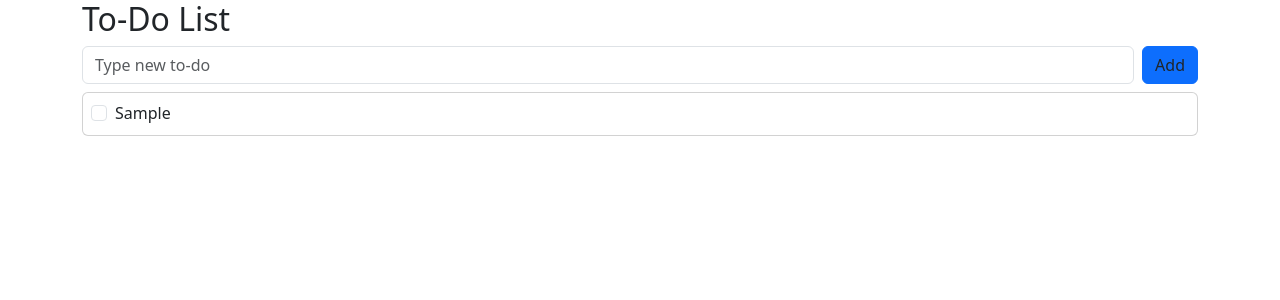
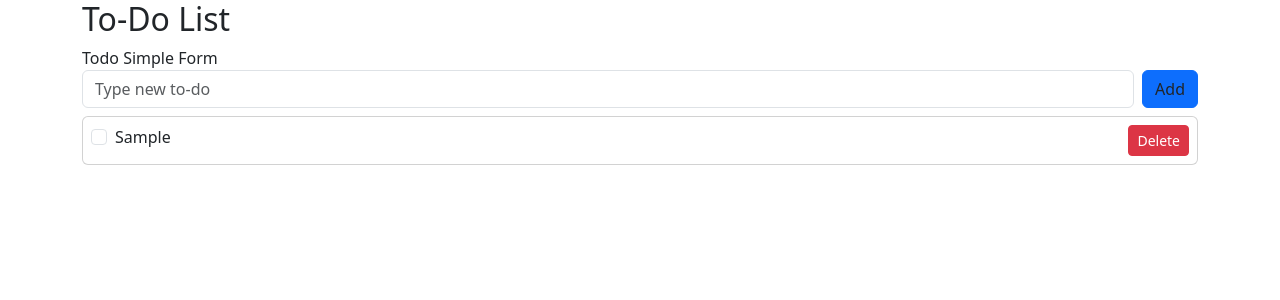
Before and after one commit to Sominhwan/vue3_study, a Vue app in the folder vue3_study/: page / in a window 1280 px wide. Both pictures are taken after typing "Sample" into the empty fields and a click on the button "Add". Shown: the top 300 px of the page. Built offline with nearby package versions, Linux system fonts and the light colour scheme.

Commit message:
20231228 SMH [props, emit] 추가

```diff
--- a/vue3_study/src/App.vue
+++ b/vue3_study/src/App.vue
@@ -152,8 +152,8 @@
   }
 </style> -->
 
-// v-if, v-show, checkbox
-<template>
+// v-if, v-show, checkbox, 배열 아이템 삭제
+<!-- <template>
   <div class="container">
     <h2>To-Do List</h2>
     <form
@@ -178,11 +178,20 @@
     </div>
 
     </form>
-    <div class="card mt-2" v-for="todo in todos" :key="todo.id">
-      <div class="card-body p-2">
-        <div class="form-check">
+    <div v-if="!todos.length">
+      추가된 Todo 가 없습니다
+    </div>
+    <div class="card mt-2" v-for="(todo, index) in todos" :key="todo.id">
+      <div class="card-body p-2 d-flex alingn-items-center">
+        <div class="form-check flex-grow-1">
           <input class="form-check-input" type="checkbox" v-model="todo.completed">
           <label class="form-check-label" :class="{ todo: todo.completed }">{{ todo.subject }}</label>
+        </div>
+        <div>
+          <button class="btn btn-danger btn-sm"
+            @click="deleteTodo(index)">
+            Delete
+          </button>
         </div>
       </div>
     </div>
@@ -225,6 +234,10 @@
       toggle.value = !toggle.value;
     }
 
+    const deleteTodo = (index) => {
+      todos.value.splice(index, 1);
+    };
+
     return {
       todo,
       onSubmit,
@@ -233,7 +246,85 @@
       toggle,
       onToggle,
       hasError,
-      todoStyle
+      todoStyle,
+      deleteTodo
+    };
+  }
+}
+
+</script>
+<style scoped>
+  .todo {
+    color: gray;
+    text-decoration: line-through;
+  }
+</style> -->
+
+// props, emit
+<template>
+  <div class="container">
+    <h2>To-Do List</h2>
+    <TodoSimpleFormVue @add-todo="addTodo"/>
+
+    <div v-if="!todos.length">
+      추가된 Todo 가 없습니다
+    </div>
+    <TodoListVue :todos="todos" @toggle-todo="toggleTodo" @delete-todo="deleteTodo"/>
+  </div>
+</template>
+
+<script>
+import { ref } from 'vue';
+import TodoListVue from './components/TodoList.vue';
+import TodoSimpleFormVue from './components/TodoSimpleForm.vue';
+
+export default {
+  components: {
+    TodoSimpleFormVue,
+    TodoListVue
+  },
+  setup() {
+    const toggle = ref(false);
+    const todos = ref([
+
+    ]);
+    const todoStyle = {
+      textDecoration: 'line-through',
+      color: 'gray'
+    }
+
+    const addTodo = (todo) => {
+      console.log(todo);
+      todos.value.push(todo);
+    };
+
+    const toggleTodo = (index) => {
+      console.log(todos.value[index]);
+      todos.value[index].completed = !todos.value[index].completed;
+      console.log(todos.value[index]);
+    };
+
+    const updateName = (e) => {
+      name.value = e.target.value
+    };
+
+    const onToggle = () => {
+      toggle.value = !toggle.value;
+    }
+
+    const deleteTodo = (index) => {
+      todos.value.splice(index, 1);
+    };
+
+    return {
+      addTodo,
+      toggleTodo,
+      updateName,
+      todos,
+      toggle,
+      onToggle,
+      todoStyle,
+      deleteTodo
     };
   }
 }
--- a/vue3_study/src/components/HelloWorld.vue
+++ /dev/null
@@ -1,75 +0,0 @@
-<template>
-  <v-container class="fill-height">
-    <v-responsive class="align-center text-center fill-height">
-      <v-img height="300" src="@/assets/logo.svg" />
-
-      <div class="text-body-2 font-weight-light mb-n1">Welcome to</div>
-
-      <h1 class="text-h2 font-weight-bold">Vuetify</h1>
-
-      <div class="py-14" />
-
-      <v-row class="d-flex align-center justify-center">
-        <v-col cols="auto">
-          <v-btn
-            href="https://vuetifyjs.com/components/all/"
-            min-width="164"
-            rel="noopener noreferrer"
-            target="_blank"
-            variant="text"
-          >
-            <v-icon
-              icon="mdi-view-dashboard"
-              size="large"
-              start
-            />
-
-            Components
-          </v-btn>
-        </v-col>
-
-        <v-col cols="auto">
-          <v-btn
-            color="primary"
-            href="https://vuetifyjs.com/introduction/why-vuetify/#feature-guides"
-            min-width="228"
-            rel="noopener noreferrer"
-            size="x-large"
-            target="_blank"
-            variant="flat"
-          >
-            <v-icon
-              icon="mdi-speedometer"
-              size="large"
-              start
-            />
-
-            Get Started
-          </v-btn>
-        </v-col>
-
-        <v-col cols="auto">
-          <v-btn
-            href="https://community.vuetifyjs.com/"
-            min-width="164"
-            rel="noopener noreferrer"
-            target="_blank"
-            variant="text"
-          >
-            <v-icon
-              icon="mdi-account-group"
-              size="large"
-              start
-            />
-
-            Community
-          </v-btn>
-        </v-col>
-      </v-row>
-    </v-responsive>
-  </v-container>
-</template>
-
-<script setup>
-  //
-</script>
--- /dev/null
+++ b/vue3_study/src/components/TodoList.vue
@@ -0,0 +1,46 @@
+<template>
+    <div class="card mt-2" v-for="(todo, index) in todos" :key="todo.id">
+      <div class="card-body p-2 d-flex alingn-items-center">
+        <div class="form-check flex-grow-1">
+          <input class="form-check-input" type="checkbox" :value="todo.completed" @change="toggleTodo(index)">
+          <label class="form-check-label" :class="{ todo: todo.completed }">{{ todo.subject }}</label>
+        </div>
+        <div>
+          <button class="btn btn-danger btn-sm"
+            @click="deleteTodo(index)">
+            Delete
+          </button>
+        </div>
+      </div>
+    </div>
+</template>
+
+<script>
+export default {
+  emits: ['toggle-todo', 'delete-todo'],
+  props: {
+      todos: {
+          type: Array,
+          required: true
+      }
+  },
+  setup(props, { emit }) {
+      const toggleTodo = (index) => {
+        emit('toggle-todo', index);
+      };
+
+      const deleteTodo = (index) => {
+        emit('delete-todo', index);
+      };
+
+      return {
+          toggleTodo,
+          deleteTodo
+      }
+  }
+}
+</script>
+
+<style>
+
+</style>
--- /dev/null
+++ b/vue3_study/src/components/TodoSimpleForm.vue
@@ -0,0 +1,62 @@
+<template>
+    Todo Simple Form
+    <form
+      @submit.prevent="onSubmit"
+
+    >
+        <div class="d-flex">
+        <div class="flex-grow-1 mr-2">
+            <input
+                class="form-control"
+                type="text"
+                v-model="todo"
+                placeholder="Type new to-do"
+            >
+            </div>
+            <div>
+            <button class="btn btn-primary" type="submit">Add</button>
+            </div>
+        </div>
+        <div v-show="hasError" style="color: red;">
+          This field cannot be empty
+        </div>
+    </form>
+</template>
+
+<script>
+import { ref } from 'vue';
+export default {
+    // emit 사용시 emit 선언
+    emits: ['add-todo'],
+
+    setup(props, context) {
+        const todo = ref('');
+        const hasError = ref(false);
+
+        const onSubmit = () => {
+            if(todo.value === '') {
+                hasError.value = true;
+            } else {
+                context.emit('add-todo', {
+                    id: Date.now(),
+                    subject: todo.value,
+                    completed: false,
+                });
+
+                hasError.value = false;
+                todo.value = '';
+            }
+        };
+
+        return {
+            todo,
+            hasError,
+            onSubmit
+        };
+    }
+}
+</script>
+
+<style scoped>
+
+</style>
--- a/vue3_study/src/views/Home.vue
+++ b/vue3_study/src/views/Home.vue
@@ -1,7 +1,7 @@
 <template>
-  <HelloWorld/>
+
 </template>
 
 <script setup>
- import HelloWorld from '@/components/HelloWorld.vue';
+
 </script>
```
Also changed, not shown: 1 other file (tests, documents, lock files or other folders).
